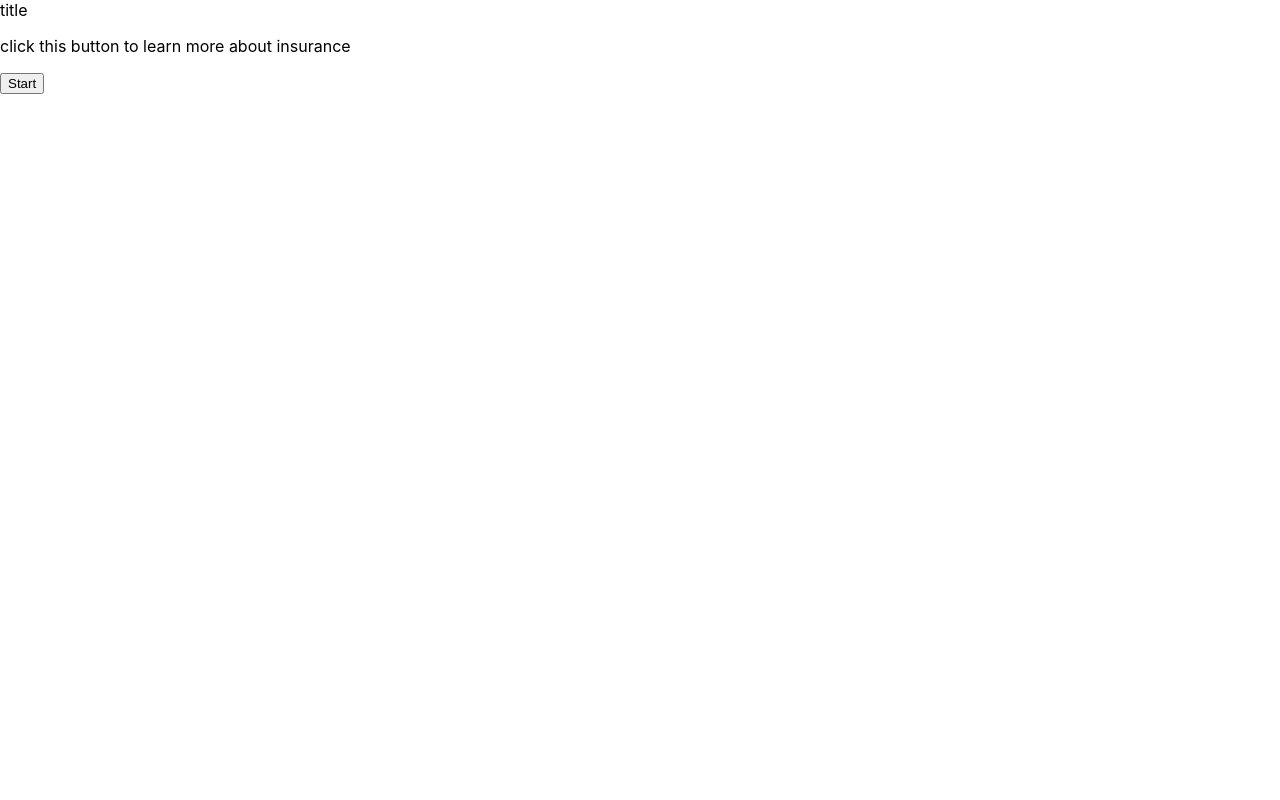
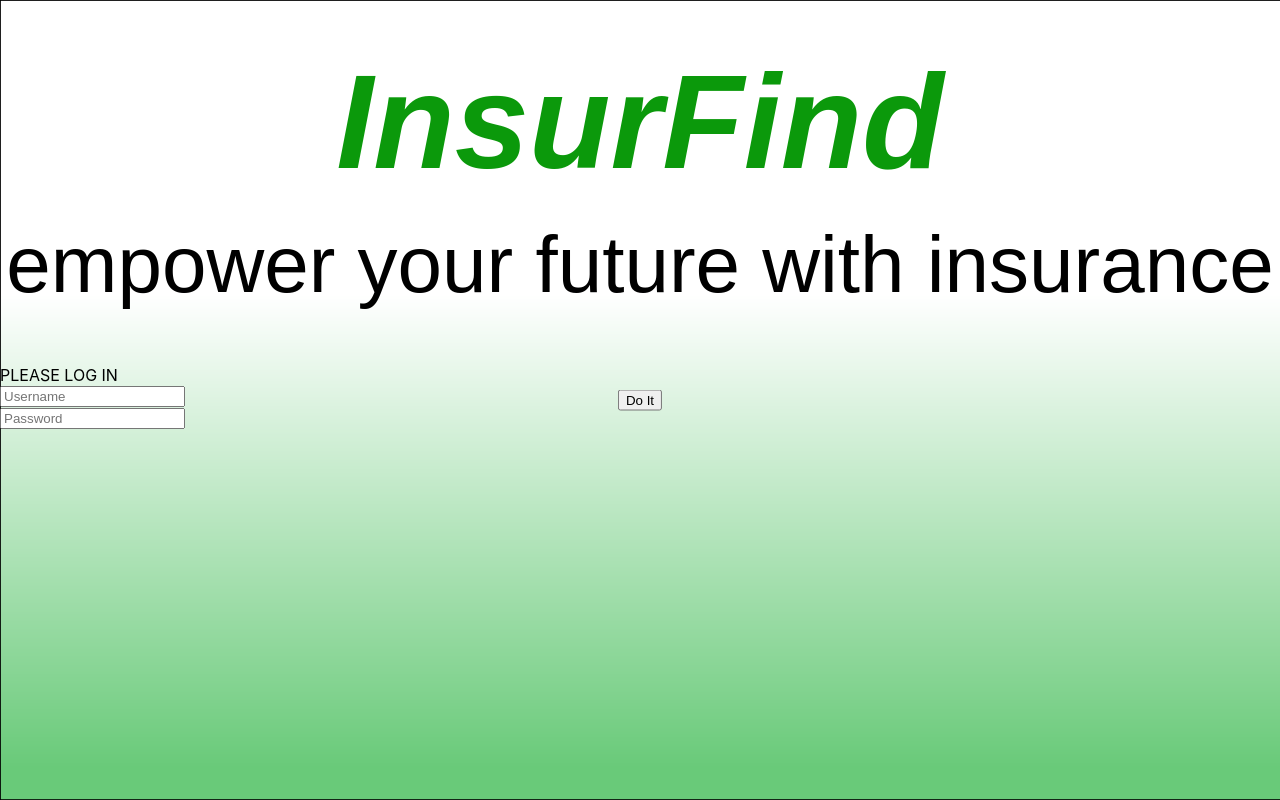
Before and after one commit to jared-baker99/Shellhacks_2023, a React (Create React App) app: page / in a window 1280 px wide. Built offline with nearby package versions, Linux system fonts and the light colour scheme.

Commit message:
- login screen made - ligin fint and text finished - need help with login button

```diff
--- a/src/App.css
+++ b/src/App.css
@@ -1,3 +1,4 @@
+@import url('https://fonts.googleapis.com/css2?family=Source+Sans+3:ital,wght@1,300&display=swap');
 .customButton {
   width: 150px;
   height: 50px;
@@ -25,3 +26,35 @@
     -ms-transform: translate(-50%, -50%);
     transform: translate(-50%, -50%);
   }
+
+.mystyle{
+  height:100vh;
+  background: url(./images/login_background.png);
+  background-repeat: no-repeat;
+  background-size: cover;
+  overflow: hidden;
+
+}
+
+.appname{
+  color: #0B990B;
+  font-family: Arial, Helvetica, sans-serif;
+  font-style: italic;
+  font-size: 100pt;
+  text-align: center;
+  padding-top: 50;
+  line-height: .5;
+
+}
+
+.slogan{
+  font-family: 'Source Sans 3', sans-serif;  font-size: 60pt;
+  text-align: center;
+  line-height: .5;
+  padding-top: 40;
+}
+
+.inner-title{
+  font-size: 100px;
+  size: 100px;
+}
--- a/src/Pages/MainPage.js
+++ b/src/Pages/MainPage.js
@@ -1,8 +1,9 @@
+
 import React from 'react';
 
 const MainPage = () =>
 {
-    const start = async event =>
+    const doLogin = async event =>
     {
         event.preventDefault();
 
@@ -10,12 +11,24 @@ const MainPage = () =>
     }
 
     return(
-        <div>
-            title
-            <div>
-                <p>click this button to learn more about insurance</p>
-                <button onClick={start}>Start</button>
-            </div>
+        <div className="mystyle">
+
+         <h1 className="appname">
+            InsurFind
+            </h1>
+                <p className="slogan">empower your future with insurance</p>
+
+        <form onSubmit={doLogin}>
+        <span id="inner-title">PLEASE LOG IN</span><br />
+        <input type="text" id="loginName" placeholder="Username"
+        /><br />
+        <input type="password" id="loginPassword"
+        placeholder="Password" /><br />
+        <input type="submit" id="loginButton" class="buttons"
+        value = "Do It"
+        onClick={doLogin} />
+        </form>
+        <span id="loginResult"></span>
         </div>
     );
 };
```
Also changed, not shown: src/images/login_background.png (added).
